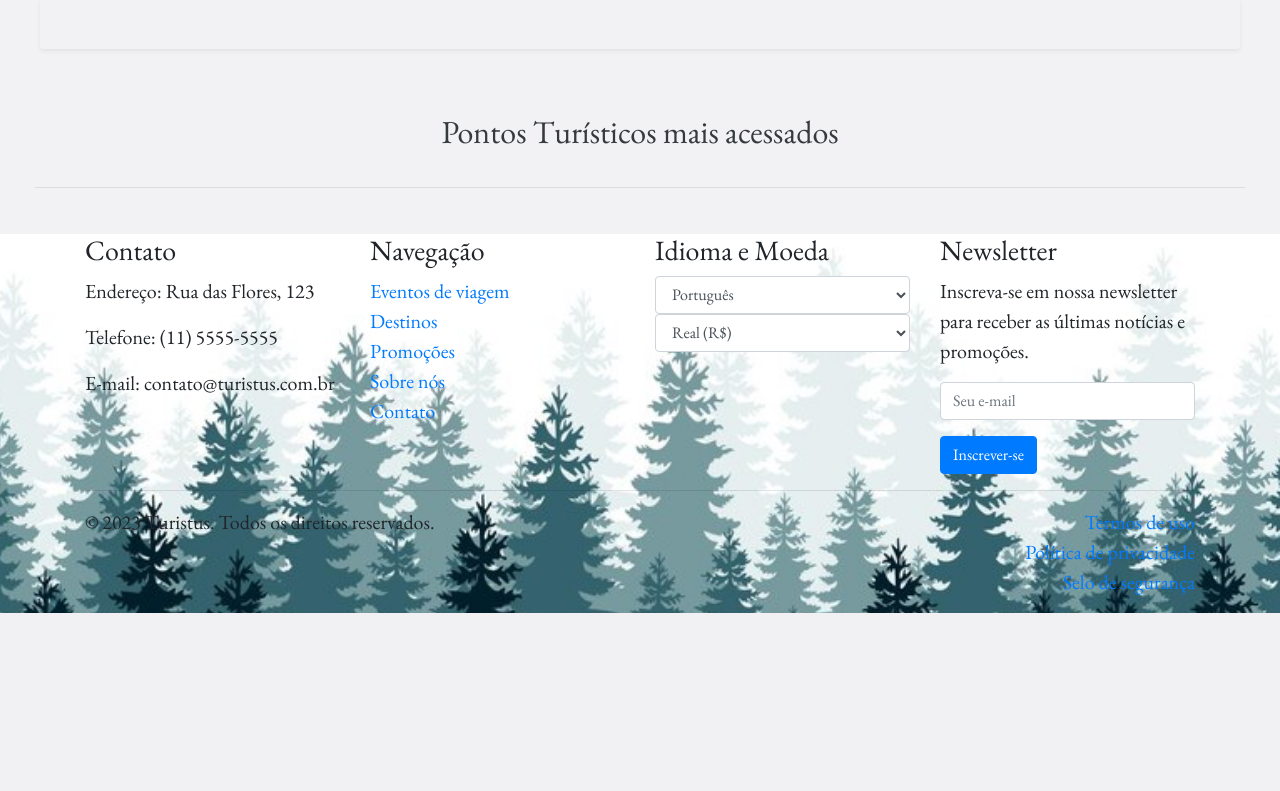
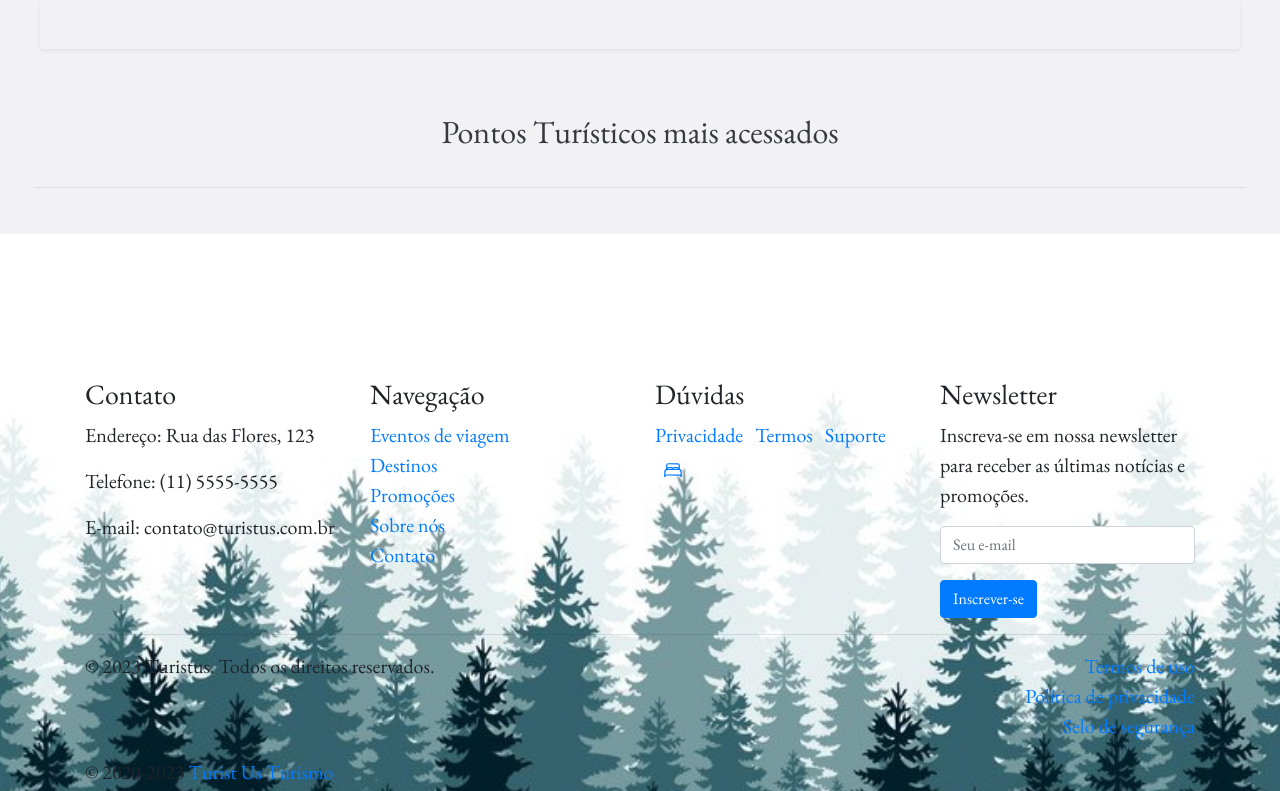
Before and after one commit to turistus/turistus, a PHP site: page /empresa/index.php in a window 1280 px wide; the page is wider, and only the part inside the window is pictured. Shown: the part 1579-2370 px from the top of that part. Before the commit the page ends 2192 px from the top of that part, so only its background shows below. Run offline with PHP 8.4, Linux system fonts and the light colour scheme; the visitor is signed in with stand-in values (Sample User, id 1); data that the repository does not hold is empty.

Commit message:
redondando rodape

```diff
--- a/rodape.php
+++ b/rodape.php
@@ -1,3 +1,11 @@
+
+
+<footer class="my-5 pt-5 text-muted text-center text-small">
+
+
+      </footer>
+
+
 
 
 <footer style="position: absolute;
@@ -28,17 +36,13 @@
         </ul>
       </div>
       <div class="col-md-3">
-        <h3>Idioma e Moeda</h3>
-        <select class="form-control">
-          <option value="pt-br">Português</option>
-          <option value="en">English</option>
-          <option value="es">Español</option>
-        </select>
-        <select class="form-control">
-          <option value="BRL">Real (R$)</option>
-          <option value="USD">Dólar ($)</option>
-          <option value="EUR">Euro (€)</option>
-        </select>
+        <h3>Dúvidas</h3>
+        <ul class="list-inline">
+          <li class="list-inline-item"><a href="Política de Privacidade TuristUs.pdf">Privacidade</a></li>
+          <li class="list-inline-item"><a href="TERMOS de USO.pdf">Termos</a></li>
+          <li class="list-inline-item"><a href="./adm/loguin.php">Suporte</a></li>
+          <li><a href="cadastros/cadastrarEmpresa.php" class="nav-link px-2 link-dark"><ion-icon name="bed-outline"></ion-icon></a></li>
+        </ul>
       </div>
       <div class="col-md-3">
         <h3>Newsletter</h3>
@@ -64,6 +68,7 @@
         </ul>
       </div>
     </div>
+    <p class="mb-1">&copy; 2020-2023 <a href="index.php">Turist Us Turismo</a></p>
   </div>
 
 </footer>
```
